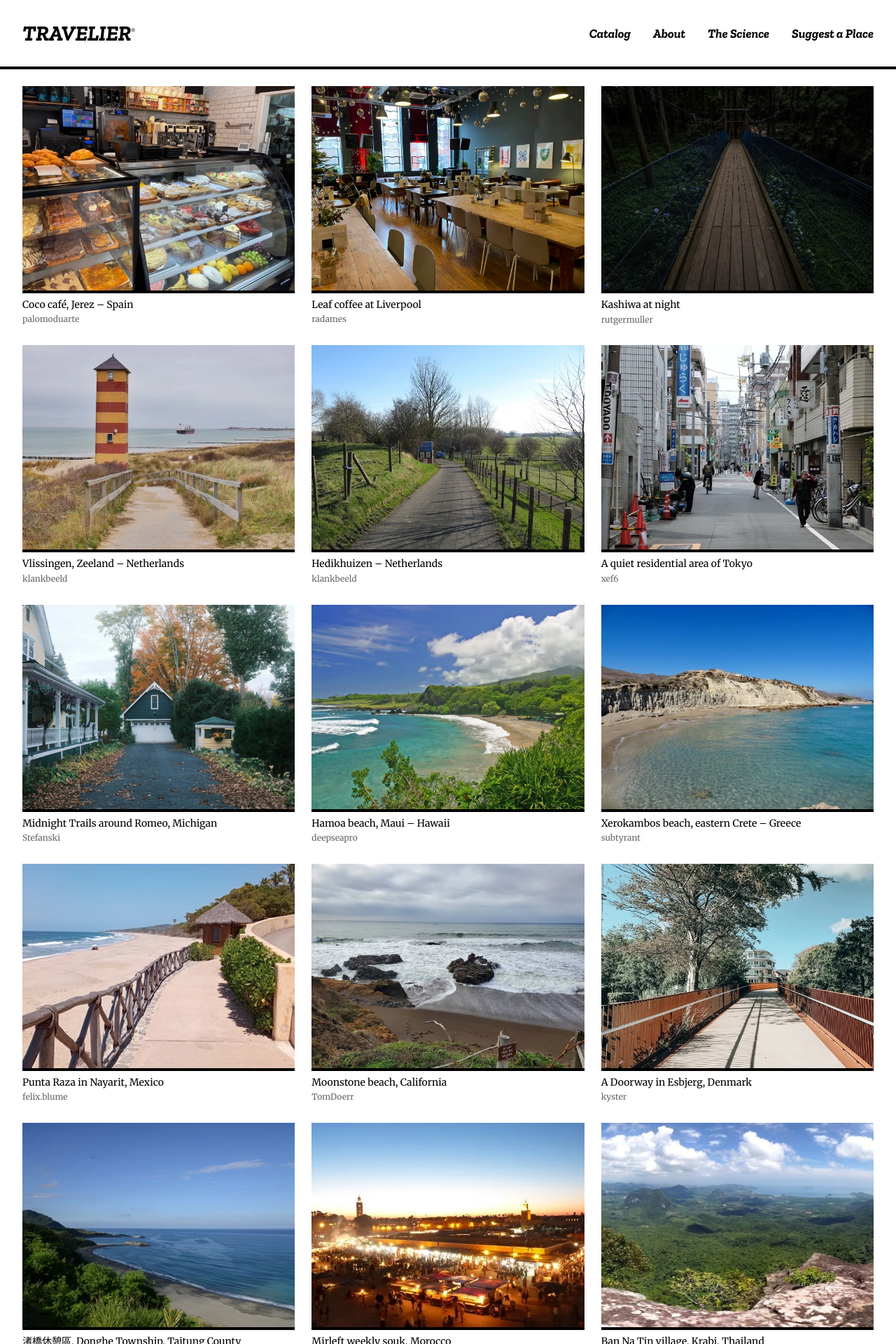
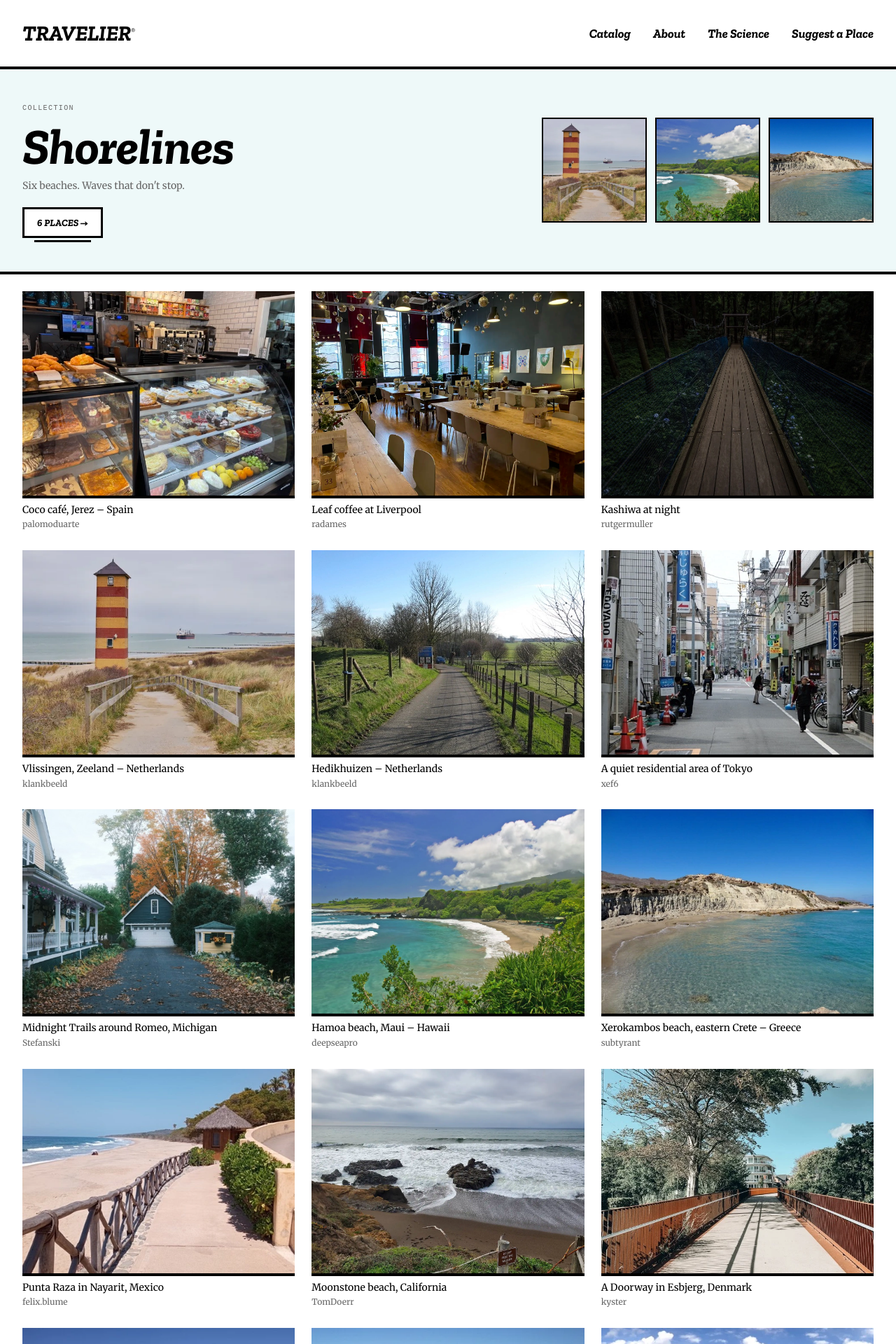
Before and after one commit to 3oheme/travelier, a Jekyll site: the page built from index.html, in a window 1280 px wide. Shown: the top 1920 px of the page at 70% size. Built offline with Jekyll 4.4.1, drawn with Linux system fonts in a browser that asks for light colours; comment, search, counter and statistics services are not loaded.

Commit message:
feat(homepage): add Shorelines featured collection banner
Co-Authored-By: Claude Sonnet 4.6 <noreply@anthropic.com>

```diff
--- a/_config.yml
+++ b/_config.yml
@@ -27,6 +27,11 @@ worker_url: "https://travelier.app"
 # Leave empty to fall back to local /assets paths (local dev only).
 r2_audio_base: "https://audio.travelier.app"
 
+featured_collection:
+  tag: beach
+  title: "Shorelines"
+  tagline: "Six beaches. Waves that don't stop."
+
 exclude:
   - specs/
   - scripts/
--- a/assets/css/main.css
+++ b/assets/css/main.css
@@ -793,6 +793,115 @@ input[type="range"]:focus-visible {
 }
 
 
+/* ── collection banner (homepage) ───────────────────────── */
+.collection-banner {
+  display: flex;
+  flex-direction: column;
+  gap: var(--sp-6);
+  padding: var(--sp-8) var(--gutter);
+  background: var(--paper-cool);
+  border-bottom: var(--rule-4) solid var(--ink);
+}
+
+.collection-banner__photos {
+  display: flex;
+  gap: var(--sp-2);
+}
+
+.collection-banner__thumb {
+  flex: 1;
+  aspect-ratio: 1;
+  overflow: hidden;
+  border: var(--rule-2) solid var(--ink);
+  background: var(--ink-10);
+}
+
+.collection-banner__thumb img {
+  width: 100%;
+  height: 100%;
+  object-fit: cover;
+  display: block;
+  transition: transform 0.4s ease;
+}
+
+.collection-banner__thumb:hover img {
+  transform: scale(1.04);
+}
+
+.collection-banner__text {
+  display: flex;
+  flex-direction: column;
+  gap: var(--sp-3);
+}
+
+.collection-banner__label {
+  font-family: var(--font-mono);
+  font-size: 10px;
+  letter-spacing: 0.14em;
+  text-transform: uppercase;
+  color: var(--ink-60);
+}
+
+.collection-banner__title {
+  font-family: var(--font-display);
+  font-style: italic;
+  font-weight: 700;
+  font-size: clamp(40px, 8vw, 72px);
+  line-height: 0.95;
+  letter-spacing: -0.01em;
+  color: var(--ink);
+  margin: 0;
+}
+
+.collection-banner__tagline {
+  font-family: var(--font-body);
+  font-size: 14px;
+  line-height: 1.5;
+  color: var(--ink-60);
+  margin: 0;
+}
+
+.collection-banner__btn {
+  align-self: flex-start;
+  margin-top: var(--sp-2);
+}
+
+@media (min-width: 601px) {
+  .collection-banner {
+    flex-direction: row;
+    align-items: center;
+    gap: var(--sp-8);
+    padding: var(--sp-12) var(--gutter);
+  }
+
+  .collection-banner__photos {
+    flex-shrink: 0;
+    gap: var(--sp-3);
+    order: 2;
+  }
+
+  .collection-banner__thumb {
+    width: 120px;
+    flex: none;
+  }
+
+  .collection-banner__text {
+    order: 1;
+    flex: 1;
+  }
+}
+
+@media (min-width: 1025px) {
+  .collection-banner {
+    padding: var(--sp-12) var(--gutter);
+    max-width: none;
+  }
+
+  .collection-banner__thumb {
+    width: 150px;
+  }
+}
+
 /* ── related places ──────────────────────────────────────── */
 .place-related {
   border-top: var(--rule-2) solid var(--ink-10);
--- a/index.html
+++ b/index.html
@@ -1,6 +1,31 @@
 ---
 layout: default
 ---
+
+{% if site.featured_collection %}
+  {% assign fc = site.featured_collection %}
+  {% assign fc_places = site.places | where_exp: "p", "p.tags contains fc.tag" | sort: "sortWeight" | reverse %}
+  {% assign fc_preview = fc_places | slice: 0, 3 %}
+  {% assign fc_count = fc_places | size %}
+  {% if fc_preview.size > 0 %}
+<section class="collection-banner">
+  <div class="collection-banner__photos" aria-hidden="true">
+    {% for p in fc_preview %}
+    <div class="collection-banner__thumb">
+      <img src="{{ p.images.thumb }}" alt="" width="600" height="450" loading="lazy">
+    </div>
+    {% endfor %}
+  </div>
+  <div class="collection-banner__text">
+    <span class="collection-banner__label">Collection</span>
+    <p class="collection-banner__title">{{ fc.title }}</p>
+    <p class="collection-banner__tagline">{{ fc.tagline }}</p>
+    <a href="/tags/{{ fc.tag }}/" class="btn collection-banner__btn">{{ fc_count }} places &rarr;</a>
+  </div>
+</section>
+  {% endif %}
+{% endif %}
+
 <div class="catalog">
   {% assign by_name = site.places | sort: "name" %}
   {% assign places = by_name | sort: "sortWeight" | reverse %}
```
